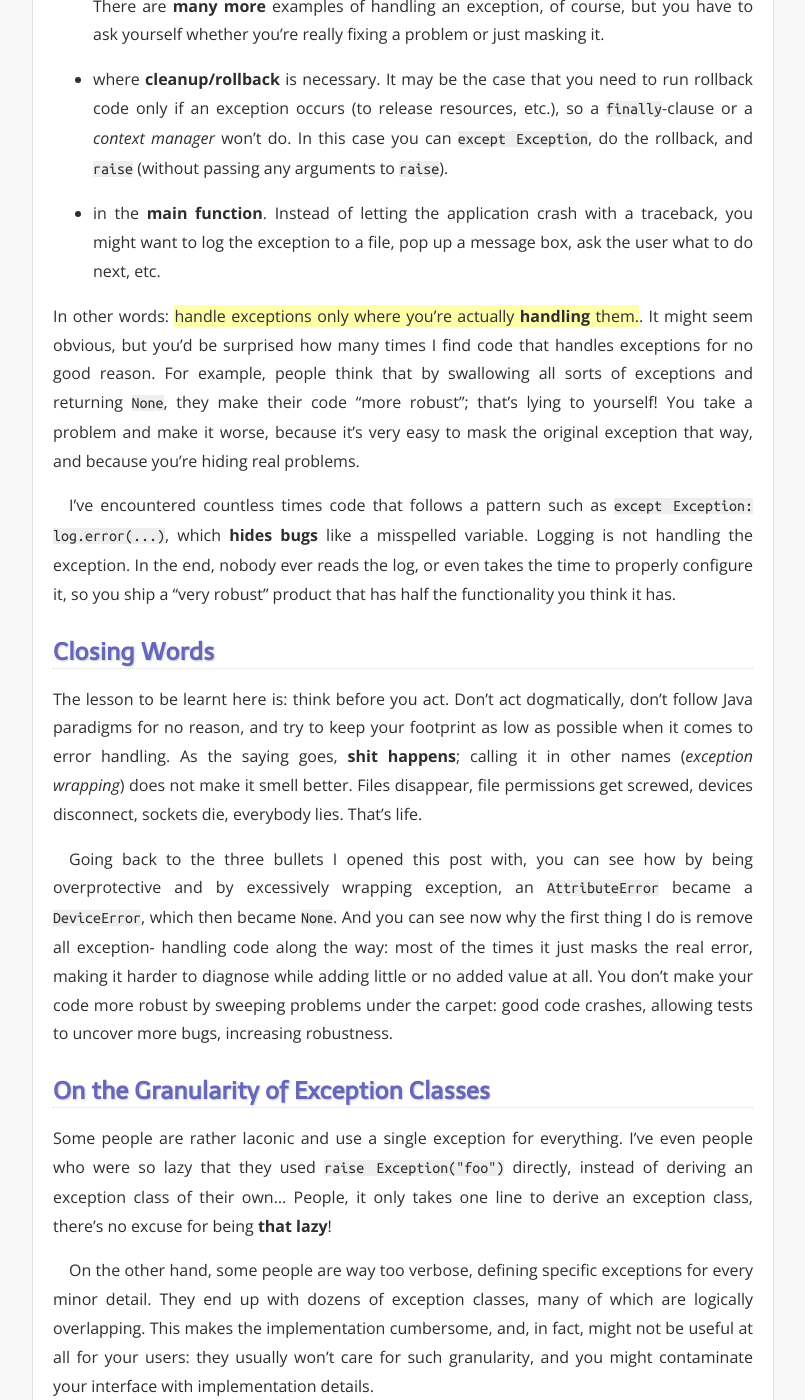
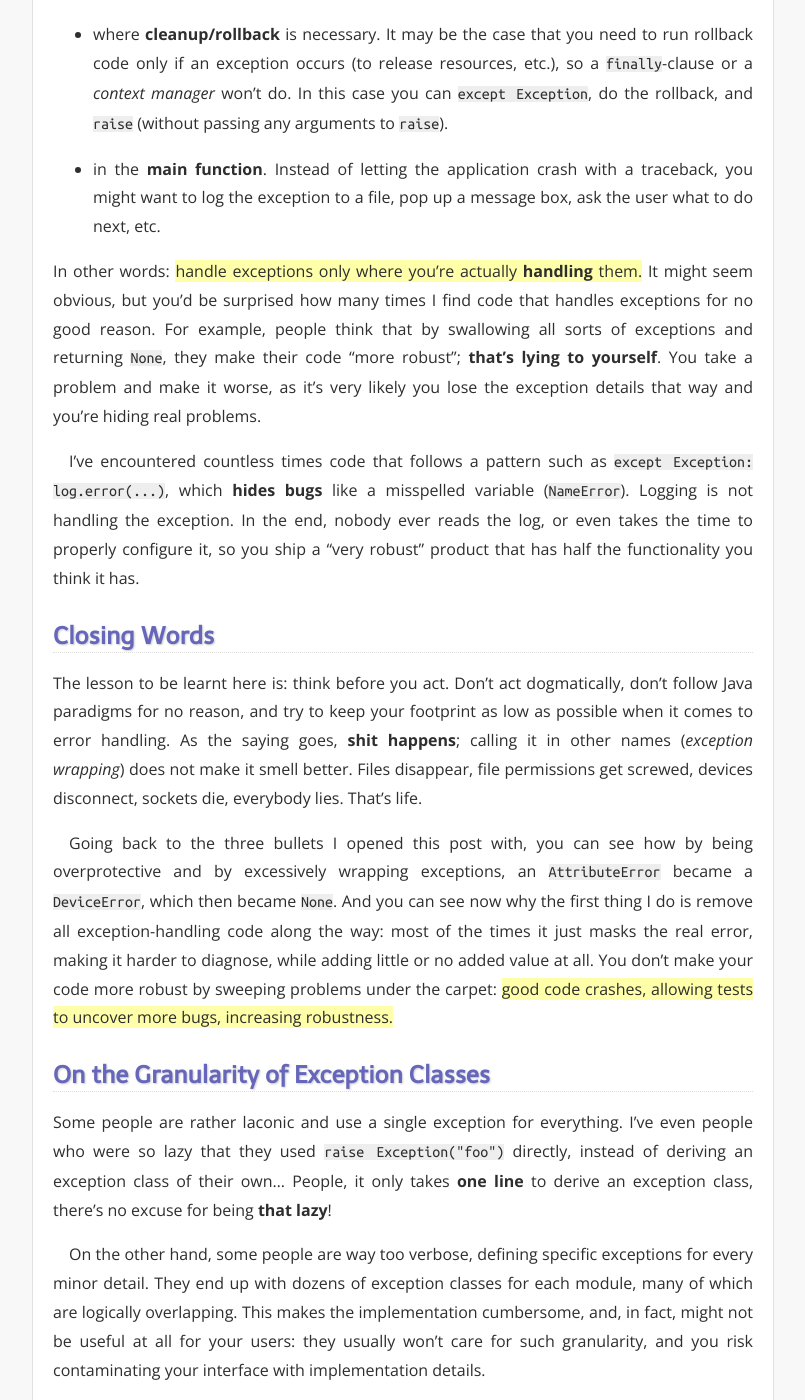
Before and after one commit to tomerfiliba/tomerfiliba.github.io, a Jekyll site: the page built from blog/_posts/2012-07-09-On-Exceptions.md, in a window 1280 px wide and 1400 px high, scrolled down 3948 px. Shown: the whole window, without its empty margins (108-913 px from the left). Built offline with Jekyll 4.4.1, drawn with Linux system fonts in a browser that asks for light colours; Markdown is read by kramdown in place of the engine named in the settings; some of the changed text lies outside the part shown.

Commit message:
exceptions

```diff
--- a/blog/_posts/2012-07-09-On-Exceptions.md
+++ b/blog/_posts/2012-07-09-On-Exceptions.md
@@ -15,9 +15,10 @@
 implementation** in some modules (and I think I've shown the correlation pretty well).
 I said that it's silly, because **Python is not subject to the same limitations** of Java,
 which dictate how the Java implementation works. I'm not going to open the discussion over
-whether OOP is good or bad, or mix-ins vs. interfaces, etc. -- I'm simply saying that "Java
-concepts" (which I called *Javaisms*) seem to enter Python **for no good reason**, meaning, in
-Python we have better (more Pythonic) ways to do it. I hope the scope of my discussion is clear now.
+whether OOP is good or bad, or mix-ins vs. interfaces, etc. -- <span style="background: #FFA">
+I'm simply saying that "Java concepts" (which I called *Javaisms*) seem to enter Python **for no
+good reason**</span>, meaning, in Python we have better ways to do it. I hope the scope of my
+discussion is clear now.
 
 ## When Life Throws Lemons At You ##
 
@@ -44,10 +45,8 @@
 This kind of stuff happens to me every time I get to an unexplored corner of the code, and I've
 already devised a method for debugging such cases: I comment-out all exception handling code along
 the way, until I find the actual error. In fact, this is essentially the treatment that I'm about
-to suggest here:
-
-<span style="display: block; width=100%; background: #FFA">
-The first rule of exception handling is: **Don't handle exceptions**</span>
+to suggest here. The first rule of exception handling is <span style="background: #FFA">Don't
+handle exceptions</span>
 
 ## Do Not Catch Broadly ##
 
@@ -152,16 +151,16 @@
   want to log the exception to a file, pop up a message box, ask the user what to do next, etc.
 
 In other words: <span style="background: #FFA">handle exceptions only where you're actually
-**handling** them.</span>. It might seem obvious, but you'd be surprised how many times I find
+**handling** them.</span> It might seem obvious, but you'd be surprised how many times I find
 code that handles exceptions for no good reason. For example, people think that by swallowing
-all sorts of exceptions and returning ``None``, they make their code "more robust"; that's lying
-to yourself! You take a problem and make it worse, because it's very easy to mask the original
-exception that way, and because you're hiding real problems.
+all sorts of exceptions and returning ``None``, they make their code "more robust"; **that's lying
+to yourself**. You take a problem and make it worse, as it's very likely you lose the exception
+details that way and you're hiding real problems.
 
 I've encountered countless times code that follows a pattern such as ``except Exception:
-log.error(...)``, which **hides bugs** like a misspelled variable. Logging is not handling the
-exception. In the end, nobody ever reads the log, or even takes the time to properly configure it,
-so you ship a "very robust" product that has half the functionality you think it has.
+log.error(...)``, which **hides bugs** like a misspelled variable (``NameError``). Logging is not
+handling the exception. In the end, nobody ever reads the log, or even takes the time to properly
+configure it, so you ship a "very robust" product that has half the functionality you think it has.
 
 ## Closing Words ##
 
@@ -172,27 +171,27 @@
 disconnect, sockets die, everybody lies. That's life.
 
 Going back to the three bullets I opened this post with, you can see how by being overprotective
-and by excessively wrapping exception, an ``AttributeError`` became a ``DeviceError``, which
-then became ``None``. And you can see now why the first thing I do is remove all exception-
-handling code along the way: most of the times it just masks the real error, making it harder to
-diagnose while adding little or no added value at all. You don't make your code more robust by
-sweeping problems under the carpet: good code crashes, allowing tests to uncover more bugs,
-increasing robustness.
+and by excessively wrapping exceptions, an ``AttributeError`` became a ``DeviceError``, which
+then became ``None``. And you can see now why the first thing I do is remove all
+exception-handling code along the way: most of the times it just masks the real error, making it
+harder to diagnose, while adding little or no added value at all. You don't make your code more
+robust by sweeping problems under the carpet: <span style="background: #FFA">good code crashes,
+allowing tests to uncover more bugs, increasing robustness.</span>
 
 ## On the Granularity of Exception Classes ##
 
 Some people are rather laconic and use a single exception for everything. I've even people who were
 so lazy that they used ``raise Exception("foo")`` directly, instead of deriving an exception class
-of their own... People, it only takes one line to derive an exception class, there's no excuse for
-being **that lazy**!
+of their own... People, it only takes **one line** to derive an exception class, there's no excuse
+for being **that lazy**!
 
 On the other hand, some people are way too verbose, defining specific exceptions for every minor
-detail. They end up with dozens of exception classes, many of which are logically overlapping.
-This makes the implementation cumbersome, and, in fact, might not be useful at all for your users:
-they usually won't care for such granularity, and you might contaminate your interface with
-implementation details.
+detail. They end up with dozens of exception classes for each module, many of which are logically
+overlapping. This makes the implementation cumbersome, and, in fact, might not be useful at all
+for your users: they usually won't care for such granularity, and you risk contaminating your
+interface with implementation details.
 
-The best practice here is: <span style="background: #FFA">the granularity at which exception
+The rule to follow here is: <span style="background: #FFA">the granularity at which exception
 are defined should match the granularity at which exception handling is done</span>; define
 separate exceptions (only) where it makes sense to handle one differently than the other.
 
```
Also changed, not shown: other parts of blog/_posts/2012-07-09-On-Exceptions.md (+4 -4 lines).
